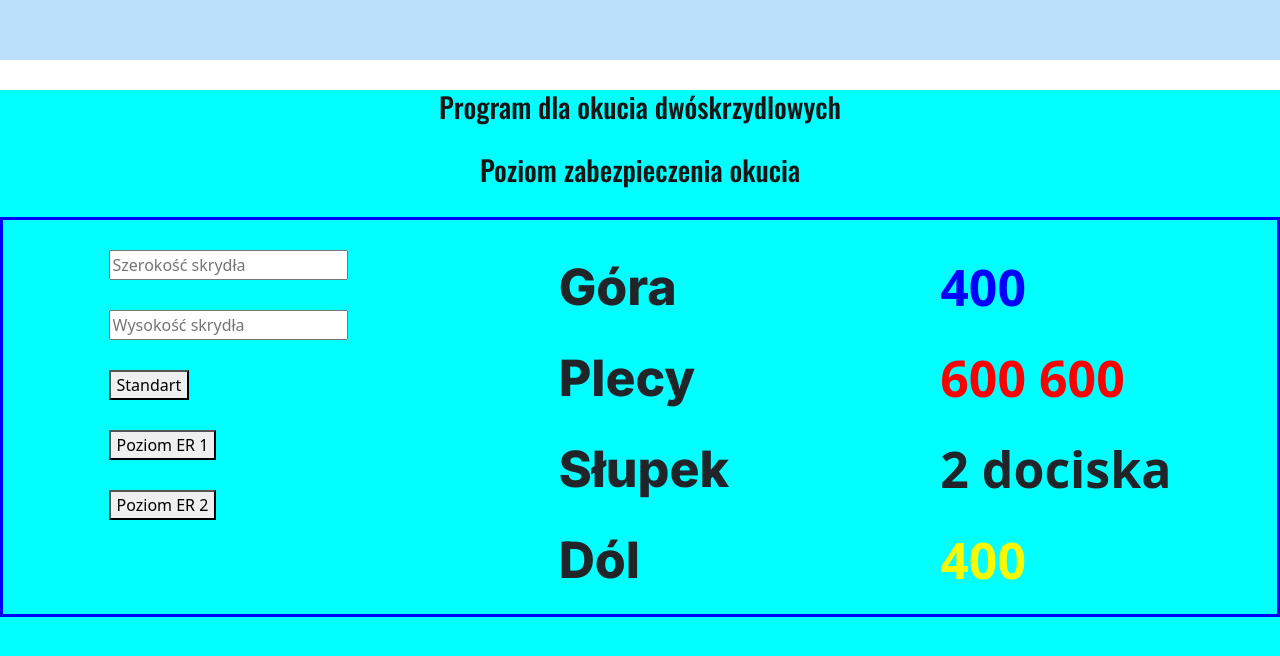
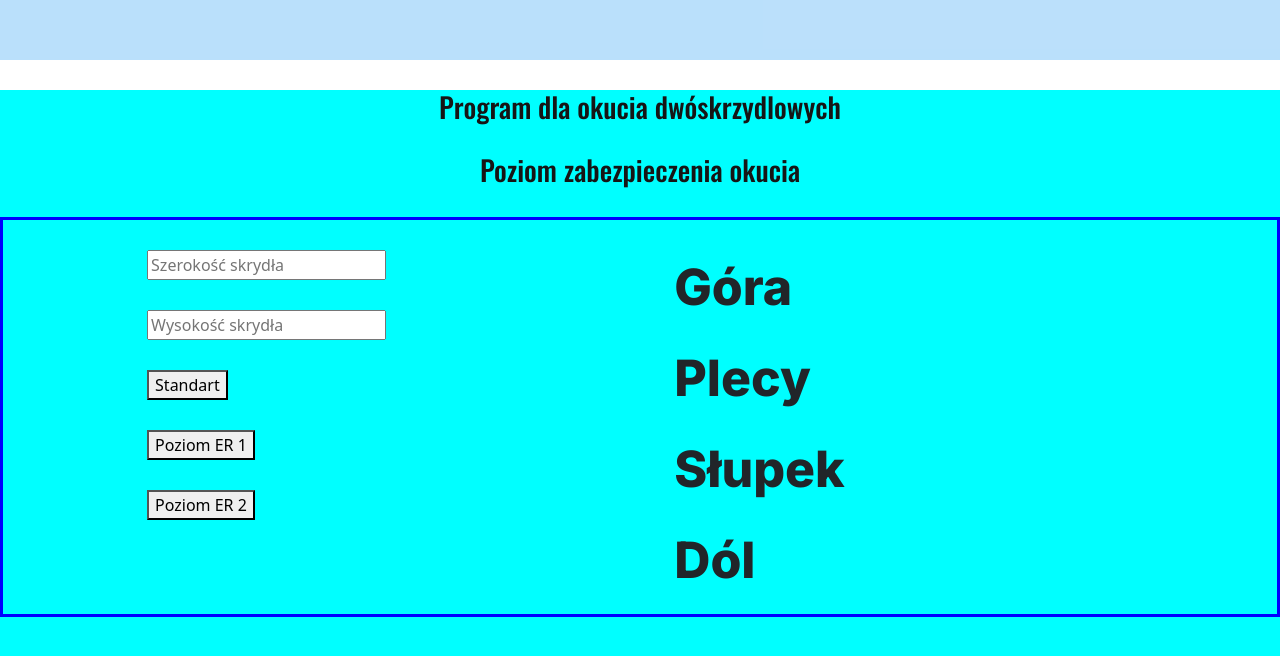
Before and after one commit to Bombel1234/eko, a plain HTML site: page program.html in a window 1280 px wide. Shown: the part 1222-1878 px from the top of the page. Drawn offline with nearby package versions, Linux system fonts and the light colour scheme.

Commit message:
Update program.html

```diff
--- a/program.html
+++ b/program.html
@@ -117,10 +117,10 @@
           <p class="text-str">Dól</p>
         </div>
         <div class="free-result">
-          <p class="my-info gora" id="my-gora">400</p>
-          <p class="my-info plecy" id="my-plecy">600 600</p>
-          <p class="my-info" id="my-dot">2 dociska</p>
-          <p class="my-info dol" id="my-dol">400</p>
+          <p class="my-info gora" id="my-gora"></p>
+          <p class="my-info plecy" id="my-plecy"></p>
+          <p class="my-info" id="my-dot"></p>
+          <p class="my-info dol" id="my-dol"></p>
         </div>
       </div>
     </section>
```
